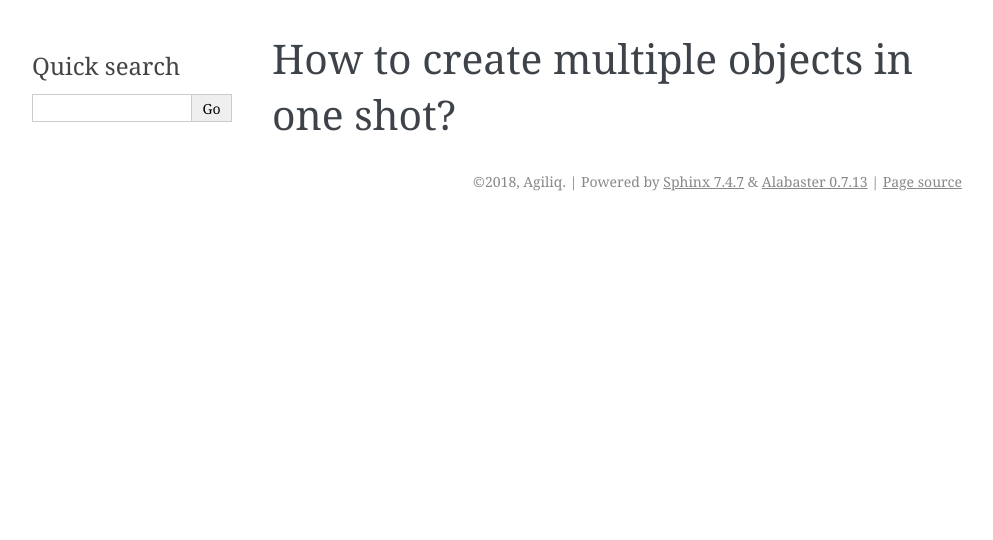
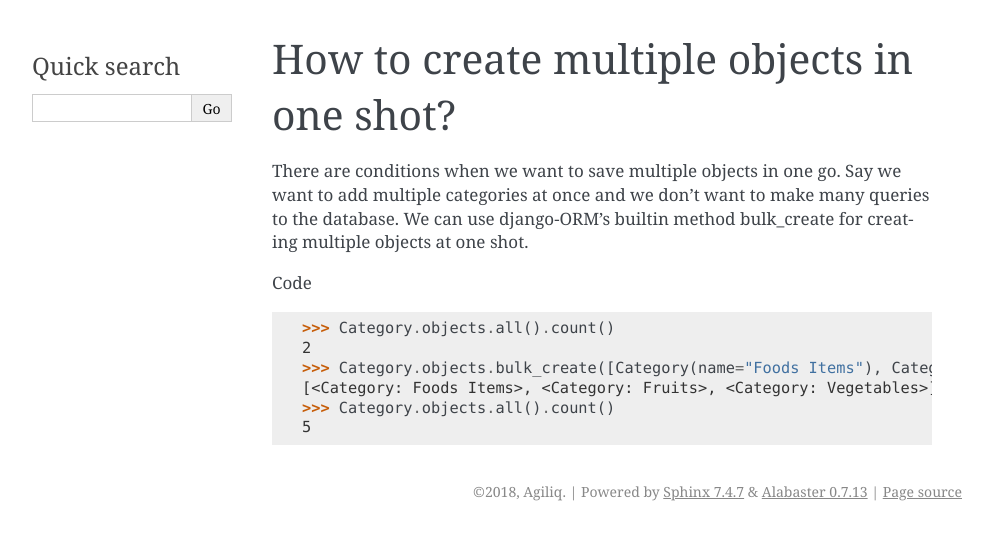
Before and after one commit to agiliq/django-orm-cookbook, a Sphinx documentation site: the page built from docs/multiple_objects.rst, in a window 1280 px wide. Shown: the top 540 px of the page, without its empty margins (148-1141 px from the left). Built offline with Sphinx 7.4.7, drawn with Linux system fonts in a browser that asks for light colours.

Commit message:
multiple objects and select some fields answers

```diff
--- a/docs/multiple_objects.rst
+++ b/docs/multiple_objects.rst
@@ -1,2 +1,14 @@
 How to create multiple objects in one shot?
 ++++++++++++++++++++++++++++++++++++++++++++++++++
+
+There are conditions when we want to save multiple objects in one go. Say we want to add multiple categories at once and we don't want to make many queries to the database.
+We can use django-ORM's builtin method bulk_create for creating multiple objects at one shot.
+
+Code ::
+
+    >>> Category.objects.all().count()
+    2
+    >>> Category.objects.bulk_create([Category(name="Foods Items"), Category(name="Fruits"), Category(name="Vegetables")])
+    [<Category: Foods Items>, <Category: Fruits>, <Category: Vegetables>]
+    >>> Category.objects.all().count()
+    5
```
Also changed, not shown: README.md (+0 -4 lines), docs/select_some_fields.rst (+12 -0 lines).
